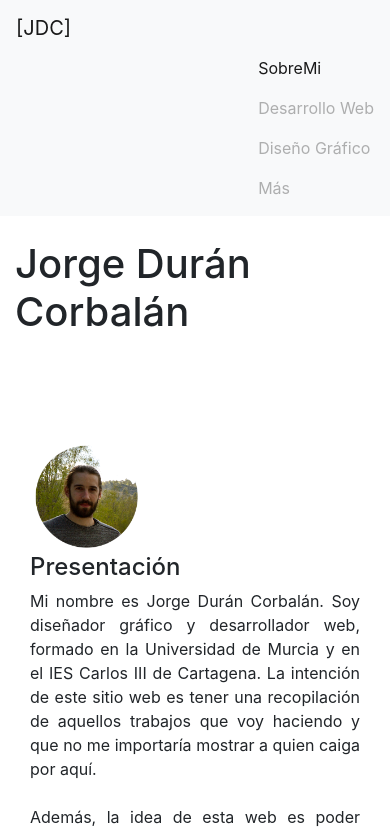
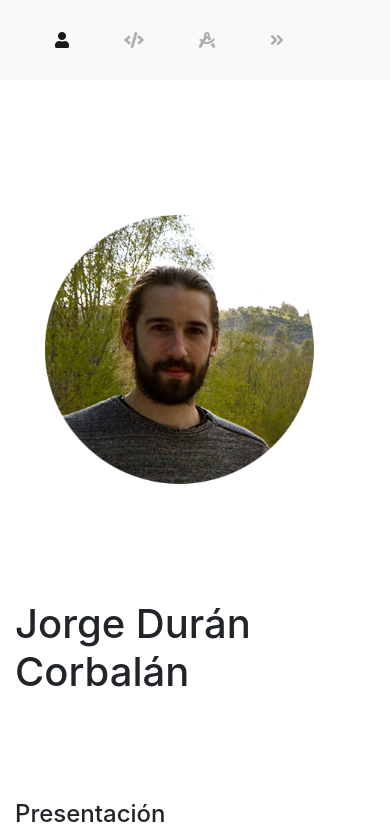
Before and after one commit to Jorgelillo/myWeb, an Angular app in the folder myWeb/: page /SobreMi in a window 390 px wide. Shown: the top 833 px of the page. Built offline with nearby package versions, Linux system fonts and the light colour scheme.

Commit message:
Font Awesome + Responsive Navbar

```diff
--- a/myWeb/package.json
+++ b/myWeb/package.json
@@ -20,6 +20,8 @@
     "@angular/platform-browser": "~7.0.0",
     "@angular/platform-browser-dynamic": "~7.0.0",
     "@angular/router": "~7.0.0",
+    "@fortawesome/angular-fontawesome": "^0.3.0",
+    "@fortawesome/fontawesome-svg-core": "^1.2.17",
     "core-js": "^2.5.4",
     "rxjs": "~6.3.3",
     "zone.js": "~0.8.26"
--- a/myWeb/src/app/app.module.ts
+++ b/myWeb/src/app/app.module.ts
@@ -1,5 +1,6 @@
 import { BrowserModule } from '@angular/platform-browser';
 import { NgModule } from '@angular/core';
+import { FontAwesomeModule } from '@fortawesome/angular-fontawesome';
 
 import { AppRoutingModule } from './app-routing.module';
 import { AppComponent } from './app.component';
@@ -18,7 +19,8 @@ import { SobreMiComponent } from './sobre-mi/sobre-mi.component';
   ],
   imports: [
     BrowserModule,
-    AppRoutingModule
+    AppRoutingModule,
+    FontAwesomeModule
   ],
   providers: [],
   bootstrap: [AppComponent]
--- a/myWeb/src/app/header/header.component.css
+++ b/myWeb/src/app/header/header.component.css
@@ -1,8 +1,75 @@
-.navbarA{
+.navbarA {
     display: flex;
     justify-content: flex-end;
 }
 
-.nav-item{
+.nav-item {
     margin-left: 1em;
 }
+
+.navbar-nav {
+    flex-direction: row;
+}
+
+@media only screen and (max-width: 2000px) and (min-width: 900px) {
+    .icons {
+        display: none;
+    }
+}
+
+@media only screen and (max-width: 900px) and (min-width: 600px) {
+    .nav-item {
+        margin-left: 1.2em;
+    }
+
+    .navbar-nav {
+        flex-direction: row;
+    }
+
+    .icons {
+        display: none;
+    }
+}
+
+@media only screen and (max-width: 600px) {
+    .nav-item {
+        margin-left: 0.5em;
+    }
+
+    .navbar-nav {
+        flex-direction: row;
+    }
+
+    .text {
+        display: none;
+    }
+
+    .icons {
+        padding: 1em;
+    }
+
+}
+
+@media only screen and (max-width: 400px) {
+    .nav-item {
+        margin-left: 0.5em;
+    }
+
+    .navbar-nav {
+        flex-direction: row;
+    }
+
+    .text {
+        display: none;
+    }
+
+    .icons {
+        margin-left: 15px;
+        padding: 1em;
+    }
+
+    .main {
+        display: none;
+    }
+
+}
--- a/myWeb/src/app/header/header.component.html
+++ b/myWeb/src/app/header/header.component.html
@@ -1,12 +1,15 @@
 <nav class="navbar navbar-expand-lg navbar-light bg-light">
-    <a class="navbar-brand" routerLink="/SobreMi">[JDC]</a>
-
-    <div class="collapse navbar-collapse navbarA" id="navbarNavAltMarkup">
-      <div class="navbar-nav">
-        <a class="nav-item nav-link active">SobreMi <span class="sr-only">(current)</span></a>
-        <a class="nav-item nav-link disabled" >Desarrollo Web</a>
-        <a class="nav-item nav-link disabled" >Diseño Gráfico</a>
-        <a class="nav-item nav-link disabled" tabindex="-1" aria-disabled="true">Más</a>
-      </div>
+  <a class="navbar-brand main" routerLink="/SobreMi">[JDC]</a>
+  <div class="collapse navbarA">
+    <div class="navbar-nav navbarB">
+      <a class="nav-item nav-link active"> <i class="fas fa-user icons"></i><span class="text">Sobre Mi</span></a>
+      <a class="nav-item nav-link disabled"> <i class="fas fa-code icons"></i><span class="text">Desarrollo
+          Web</span></a>
+      <a class="nav-item nav-link disabled"> <i class="fas fa-drafting-compass icons"></i><span class="text">Diseño
+          Gráfico</span></a>
+      <a class="nav-item nav-link disabled" tabindex="-1" aria-disabled="true">
+        <i class="fas fa-angle-double-right icons"></i><span class="text">Más</span>
+      </a>
     </div>
-  </nav>
+  </div>
+</nav>
--- a/myWeb/src/app/sobre-mi/sobre-mi.component.css
+++ b/myWeb/src/app/sobre-mi/sobre-mi.component.css
@@ -1,8 +1,23 @@
-h1{
+/* h1{
     margin-left: auto;
     margin-right: auto;
-}
+} */
 
 p {
     text-align: justify;
 }
+
+
+
+@media only screen and (max-width: 600px) {
+    .image {
+        max-height: 75%;
+        height: 60%;
+    }
+}
+
+@media only screen and (min-width: 600px) {
+    .image {
+        width: 75%;
+    }
+}
--- a/myWeb/src/app/sobre-mi/sobre-mi.component.html
+++ b/myWeb/src/app/sobre-mi/sobre-mi.component.html
@@ -1,13 +1,15 @@
 <div class="container">
+  <div class="row">
+    <div class="col-6 col-md-4">
+      <br><br><br><br>
+      <img class="image" src="../../assets/Foto_Cv.png" alt="Jorge Durán Corbalán">
+    </div>
+    <div class="col-12 col-md-8">
       <div class="row">
         <h1>Jorge Durán Corbalán</h1>
         <br><br><br><br>
       </div>
       <div class="row">
-    <div class="col-6 col-md-4">
-      <img src="../../assets/Foto_Cv.png" alt="Jorge Durán Corbalán" width="75%">
-    </div>
-    <div class="col-12 col-md-8">
         <div>
           <h4>Presentación</h4>
           <p>
@@ -22,7 +24,9 @@
             poco voy curioseando
             y aprendiendo. Por lo que si ves algo raro, ya sabes por qué es.
           </p>
-        <p>Dejo mi CV por aquí para más info: <a href="./../../assets/CV_IT_2018_Noviembre.png">CV_Jorgedcor.png</a></p>
+          <p>Dejo mi CV por aquí para más info: <a href="./../../assets/CV_IT_2018_Noviembre.png">CV_Jorgedcor.png</a>
+          </p>
+        </div>
       </div>
       <br>
     </div>
--- a/myWeb/src/index.html
+++ b/myWeb/src/index.html
@@ -7,6 +7,8 @@
   <meta name="viewport" content="width=device-width, initial-scale=1">
   <link rel="icon" type="image/x-icon" href="favicon.ico">
   <link rel="stylesheet" href="https://stackpath.bootstrapcdn.com/bootstrap/4.3.1/css/bootstrap.min.css" integrity="sha384-ggOyR0iXCbMQv3Xipma34MD+dH/1fQ784/j6cY/iJTQUOhcWr7x9JvoRxT2MZw1T" crossorigin="anonymous"></head>
+  <link rel="stylesheet" href="https://use.fontawesome.com/releases/v5.8.1/css/all.css" integrity="sha384-50oBUHEmvpQ+1lW4y57PTFmhCaXp0ML5d60M1M7uH2+nqUivzIebhndOJK28anvf" crossorigin="anonymous">
+
 <body>
   <app-root></app-root>
   <script src="https://code.jquery.com/jquery-3.3.1.slim.min.js" integrity="sha384-q8i/X+965DzO0rT7abK41JStQIAqVgRVzpbzo5smXKp4YfRvH+8abtTE1Pi6jizo" crossorigin="anonymous"></script>
```
Also changed, not shown: 1 other file (tests, documents, lock files or other folders). Lines whose indentation alone changed are shown as unchanged.
